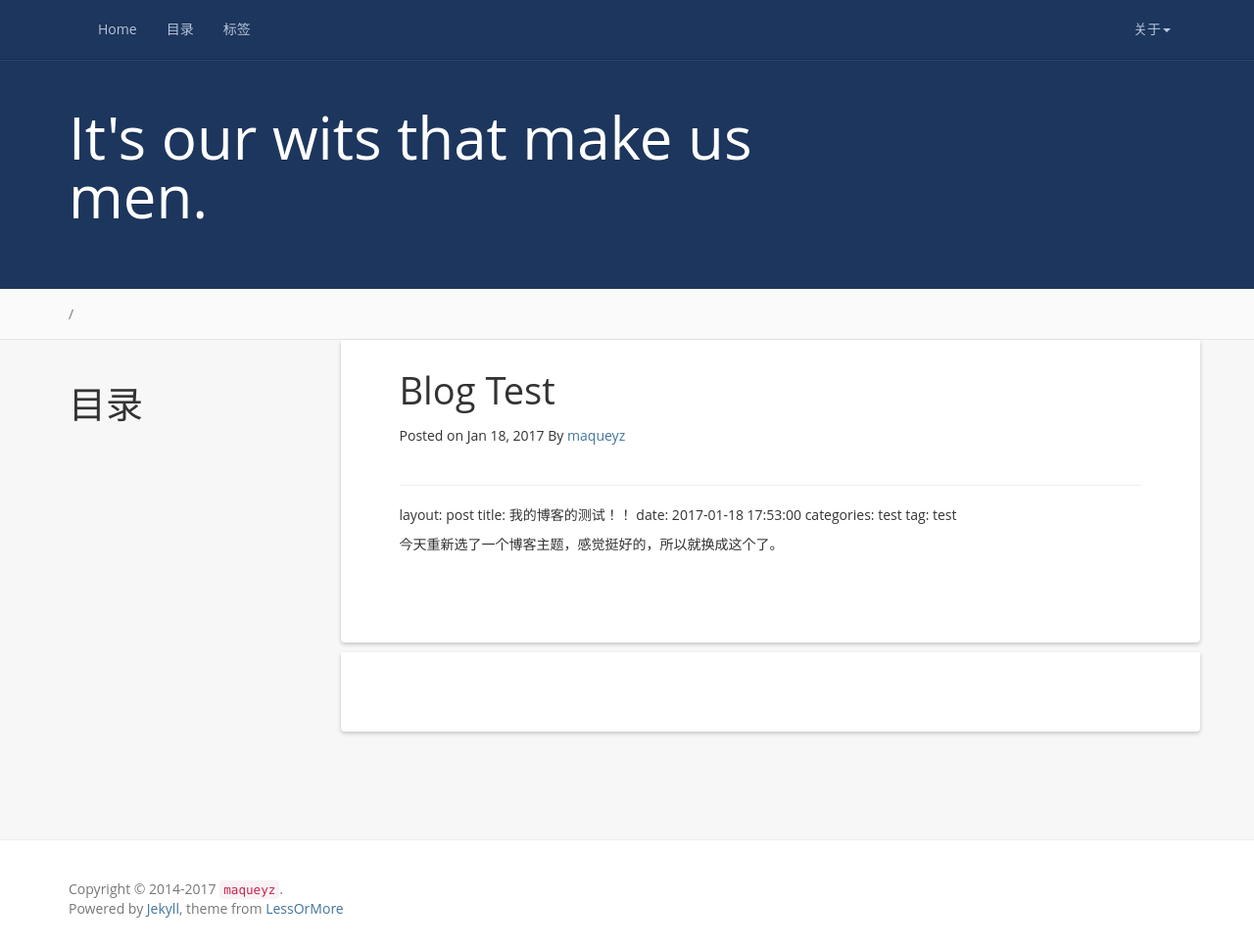
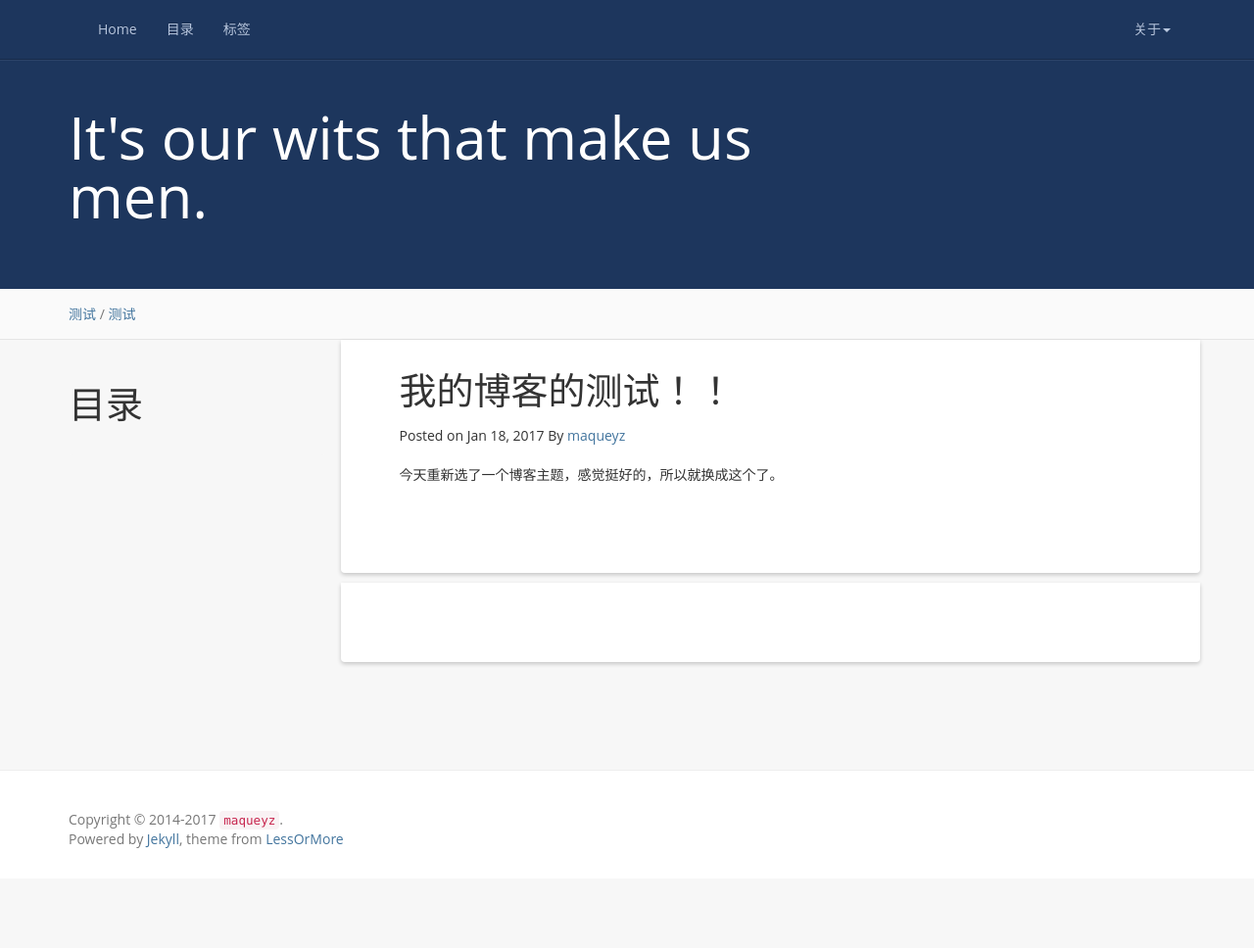
Before and after one commit to maqueredkop/maqueredkop.github.io, a Jekyll site: the page built from _posts/2017-01-18-blog-test.md, in a window 1280 px wide and 968 px high. Shown: the whole window at 98% size. Built offline with Jekyll 4.4.1, drawn with Linux system fonts in a browser that asks for light colours; nearby versions of some CDN libraries; our own code applies the rules of GitHub Pages for plain Markdown files; comment, search, counter and statistics services are not loaded.

Commit message:
change the blog

```diff
--- a/_posts/2017-01-18-blog-test.md
+++ b/_posts/2017-01-18-blog-test.md
@@ -2,8 +2,9 @@
 layout: post
 title: 我的博客的测试！！
 date: 2017-01-18 17:53:00
-categories: test
-tag: test
+categories: 测试
+tag: 测试
+---
 
 * content
 {:toc}
```
